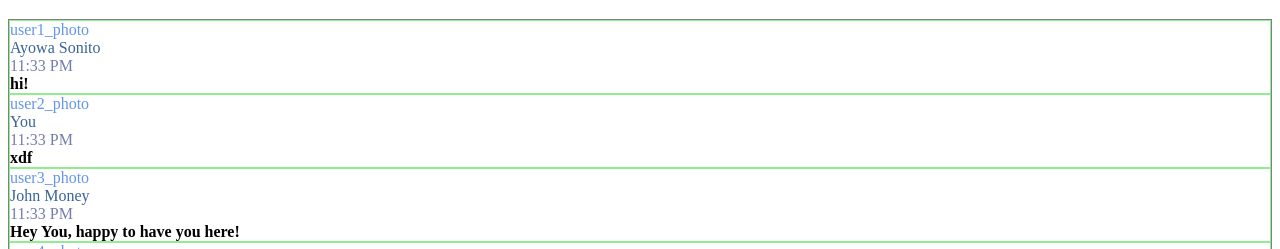
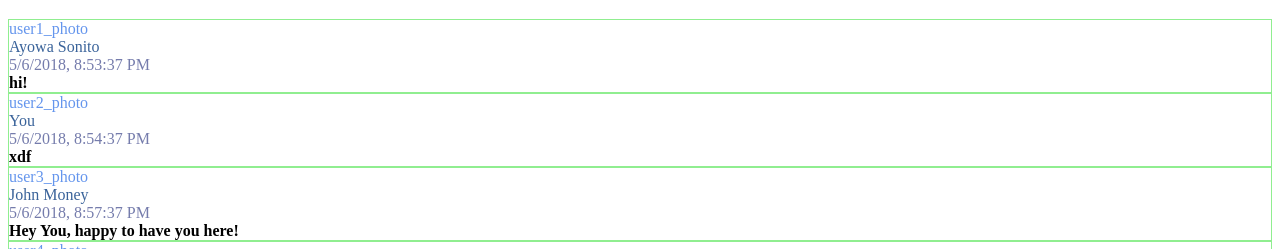
Before and after one commit to IgnatovDan/chat_05_05_2018, a website: page index.html in a window 1280 px wide. Shown: the part 551-800 px from the top of the page. Drawn offline with Linux system fonts and the light colour scheme.

Commit message:
replace static markup with dynamic generation by an Array of {userPhoto, userName, setTime, text} objects

```diff
--- a/index.html
+++ b/index.html
@@ -31,38 +31,40 @@
   <h1>Specification:</h1>
   <img src="./Specification/Layout.png"/>
   <h1>Current implementation:</h1>
-  <div class="сhat">
-      <div class="сhat__message">
-        <div class="сhat__message__user-photo">user1_photo</div>
-        <div class="сhat__message__user-name">Ayowa Sonito</div>
-        <div class="сhat__message__sent-time">11:33 PM</div>
-        <div class="сhat__message__text">hi!</div>
-      </div>
-      <div class="сhat__message">
-        <div class="сhat__message__user-photo">user2_photo</div>
-        <div class="сhat__message__user-name">You</div>
-        <div class="сhat__message__sent-time">11:33 PM</div>
-        <div class="сhat__message__text">xdf</div>
-      </div>
-      <div class="сhat__message">
-        <div class="сhat__message__user-photo">user3_photo</div>
-        <div class="сhat__message__user-name">John Money</div>
-        <div class="сhat__message__sent-time">11:33 PM</div>
-        <div class="сhat__message__text">Hey You, happy to have you here!</div>
-      </div>
-      <div class="сhat__message">
-        <div class="сhat__message__user-photo">user4_photo</div>
-        <div class="сhat__message__user-name">Babel Thomas</div>
-        <div class="сhat__message__sent-time">11:33 PM</div>
-        <div class="сhat__message__text">How are you?</div>
-      </div>
-      <div class="сhat__message">
-        <div class="сhat__message__user-photo">user5_photo</div>
-        <div class="сhat__message__user-name">Daniella Thompson</div>
-        <div class="сhat__message__sent-time">11:33 PM</div>
-        <div class="сhat__message__text">welcome!!</div>
-      </div>
-      <div class="сhat__reply">Reply</div>
-  </div>
+  <div class="marker-chatEl"></div>
+  <script>
+    'use strict';
+
+    const chatEl = document.querySelector('.marker-chatEl');
+    if(chatEl === null) {
+      throw new Error("queryElement('.marker-chatEl') returned null.");
+    }
+
+    const messages = [
+      {userPhoto: 'user1_photo', userName: 'Ayowa Sonito', sentTime: new Date(new Date().getTime() - 10*60000), text: 'hi!'},
+      {userPhoto: 'user2_photo', userName: 'You', sentTime: new Date(new Date().getTime() - 9*60000), text: 'xdf'},
+      {userPhoto: 'user3_photo', userName: 'John Money', sentTime: new Date(new Date().getTime() - 6*60000), text: 'Hey You, happy to have you here!'},
+      {userPhoto: 'user4_photo', userName: 'Babel Thomas', sentTime: new Date(new Date().getTime() - 3*60000), text: 'How are you?'},
+      {userPhoto: 'user5_photo', userName: 'Daniella Thompson', sentTime: new Date(), text: 'welcome!!'},
+    ];
+
+    messages.forEach(
+      (item) => {
+        const messageEl = document.createElement('div');
+        messageEl.innerHTML =
+          `<div class="сhat__message">
+            <div class="сhat__message__user-photo">${item.userPhoto}</div>
+            <div class="сhat__message__user-name">${item.userName}</div>
+            <div class="сhat__message__sent-time">${item.sentTime.toLocaleString()}</div>
+            <div class="сhat__message__text">${item.text}</div>
+          </div>`;
+        chatEl.appendChild(messageEl);
+      }
+    );
+
+    const replyEl = document.createElement('div');
+    replyEl.innerHTML = '<div class="сhat__reply">Reply</div>';
+    chatEl.appendChild(replyEl);
+  </script>
 </body>
 </html>
```
